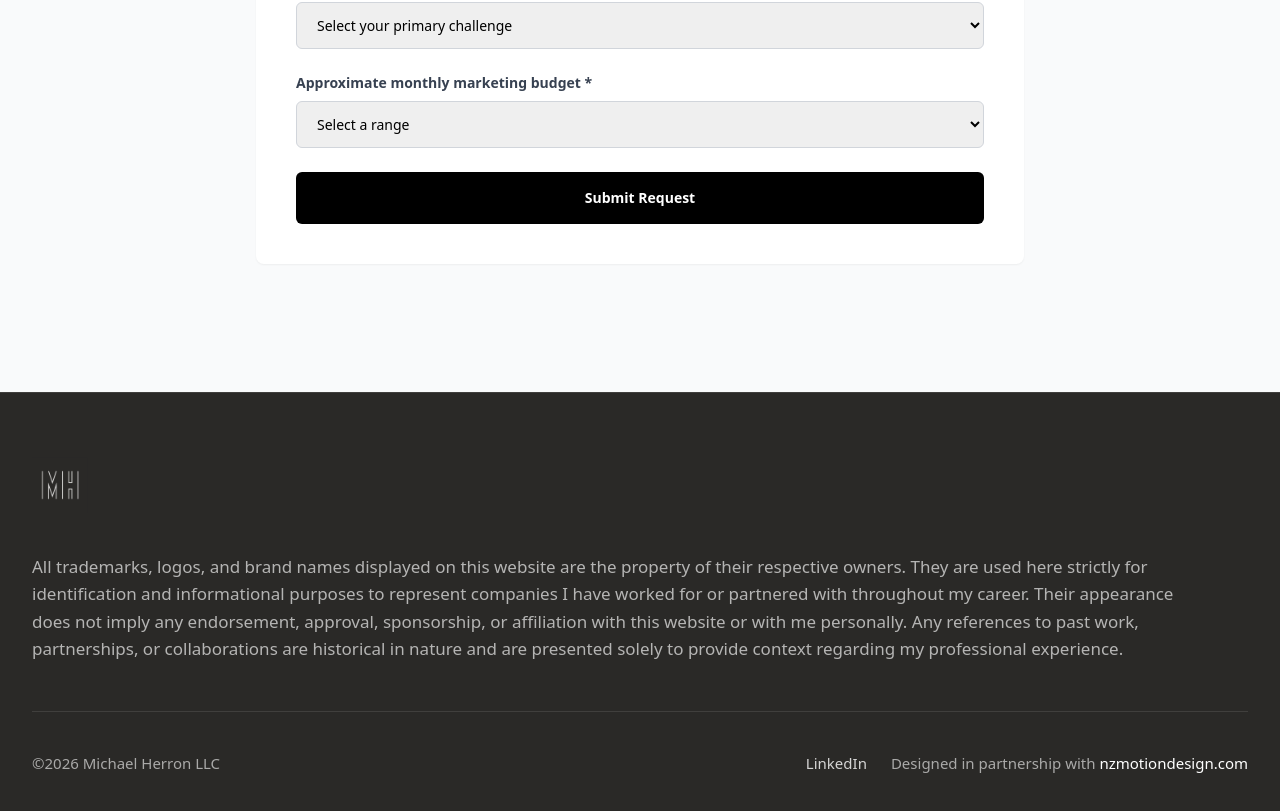
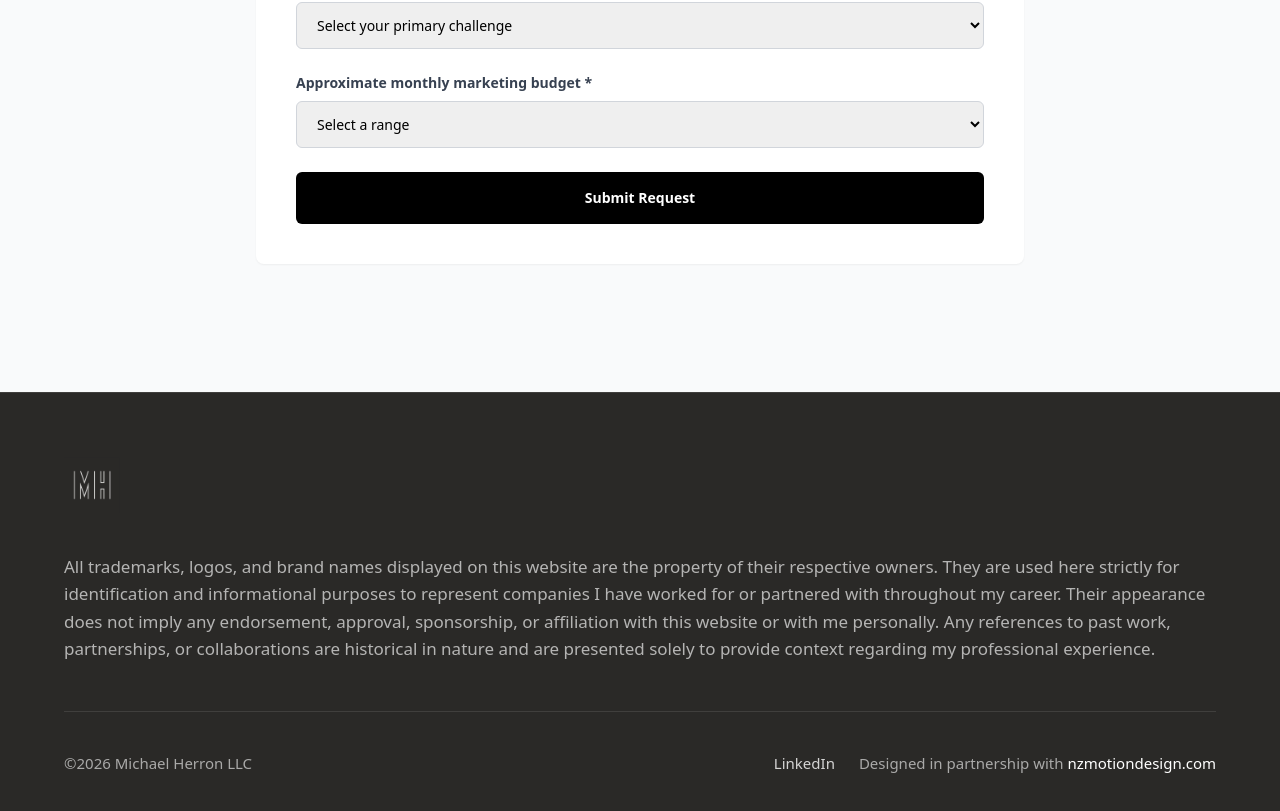
Before and after one commit to mrh1976/mherron, a Next.js app: page / in a window 1280 px wide. Shown: the part 7580-8391 px from the top of the page. Built offline with nearby package versions, Linux system fonts and the light colour scheme.

Commit message:
Update footer container width in page.tsx

```diff
--- a/app/page.tsx
+++ b/app/page.tsx
@@ -824,7 +824,7 @@ export default function Home() {
 
       {/* FOOTER */}
       <footer className="bg-[#2a2927] py-16 px-8 border-t border-white/10">
-        <div className="max-w-7xl mx-auto">
+        <div className="max-w-6xl mx-auto">
           <div className="mb-10">
             <Image
               src="/MH-logo.png"
```
